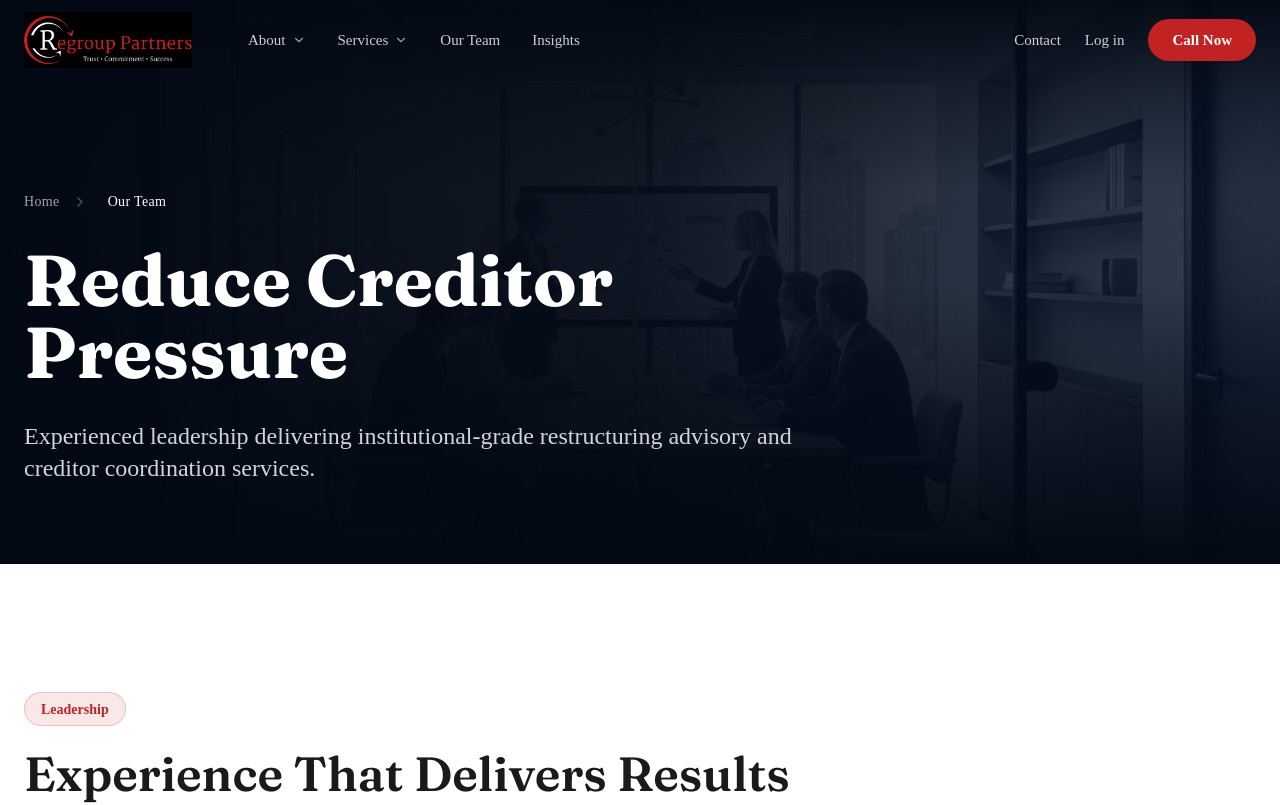
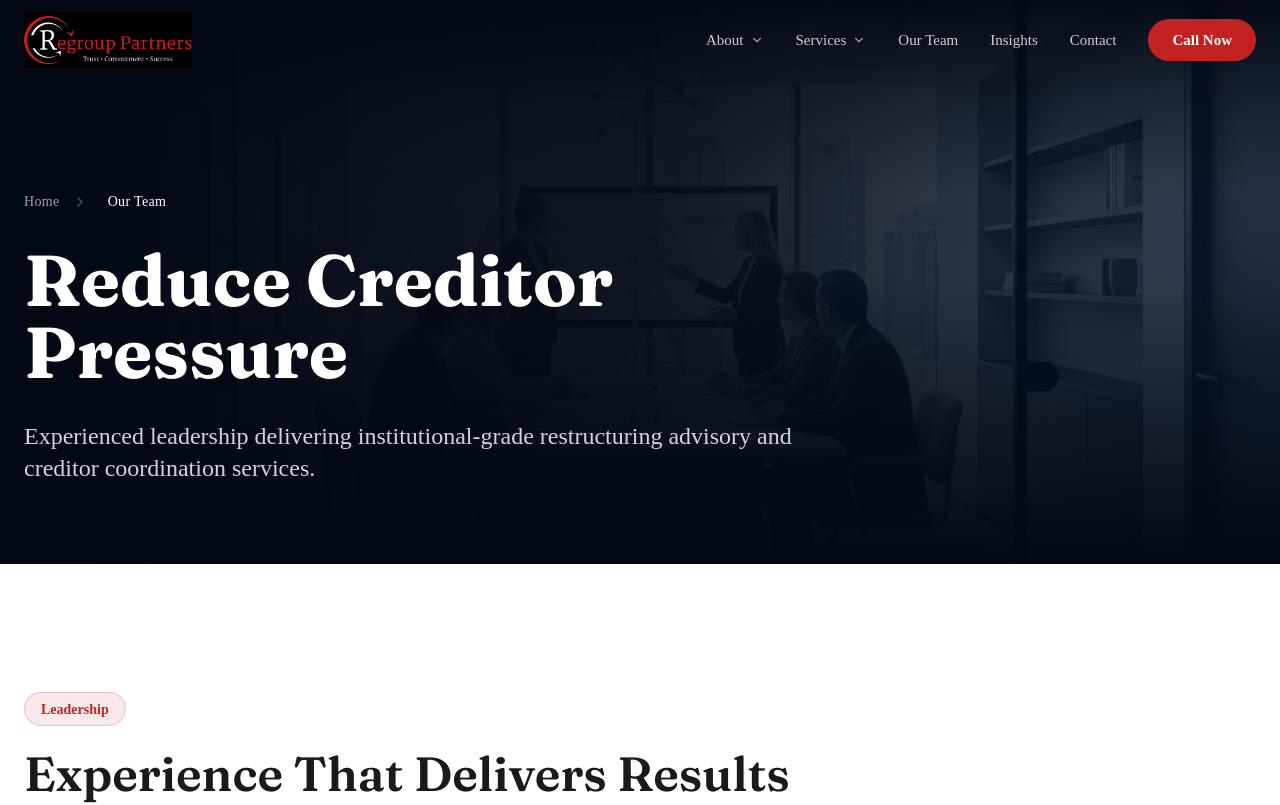
Before and after one commit to samknows9999/sg-054d5103-85fc-4583-be9c-e577d71113a8-1779968500, a Next.js app: page /team in a window 1280 px wide. Shown: the top 805 px of the page. Built offline with nearby package versions, Linux system fonts and the light colour scheme.

Commit message:
feat(nav): update links and add click-to-call functionality

```diff
--- a/src/components/Navigation.tsx
+++ b/src/components/Navigation.tsx
@@ -40,7 +40,6 @@ export function Navigation() {
         <div className="max-w-[1400px] mx-auto px-6">
           <div className="flex items-center justify-between h-16 md:h-20 transition-all duration-300">
 
-            <div className="flex items-center gap-10 lg:gap-14">
             <Link href="/" className="flex items-center group">
               <img
                 src="/Logo_Regroup.png"
@@ -123,25 +122,16 @@ export function Navigation() {
 
                 Insights
               </Link>
-              </div>
-            </div>
-
-            <div className="hidden md:flex items-center gap-6">
               <Link
                 href="/contact"
-                className="text-[15px] font-medium text-white/80 hover:text-white transition-colors">
+                className="text-[15px] font-medium text-white/80 hover:text-white transition-colors py-6">
                 Contact
               </Link>
               <a
-                href="tel:954-833-4958"
-                className="text-[15px] font-medium text-white/80 hover:text-white transition-colors">
-                Log in
+                href="tel:954-280-2545"
+                className="flex items-center gap-2 bg-primary text-white px-6 py-2.5 rounded-full hover:bg-primary/90 transition-all duration-300 text-[15px] font-semibold shadow-sm">
+                Call Now
               </a>
-              <Link
-                href="/contact"
-                className="flex items-center gap-2 bg-primary text-white px-6 py-2.5 rounded-full hover:bg-primary/90 transition-all duration-300 text-[15px] font-semibold shadow-sm">Call Now
-
-              </Link>
             </div>
 
             <button
@@ -247,9 +237,9 @@ export function Navigation() {
                 Contact
               </Link>
               <a
-              href="tel:954-833-4958"
+              href="tel:954-280-2545"
               className="flex items-center justify-center gap-2 px-6 py-4 mt-2 text-[15px] font-semibold text-white bg-primary hover:bg-primary/90 transition-colors">
-                Get started for Free
+                Call Now
               </a>
             </div>
           }
```
Lines whose indentation alone changed are shown as unchanged.
